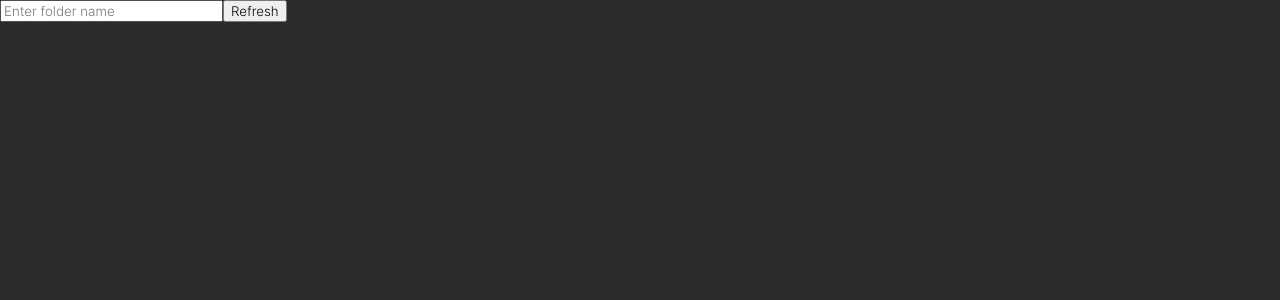
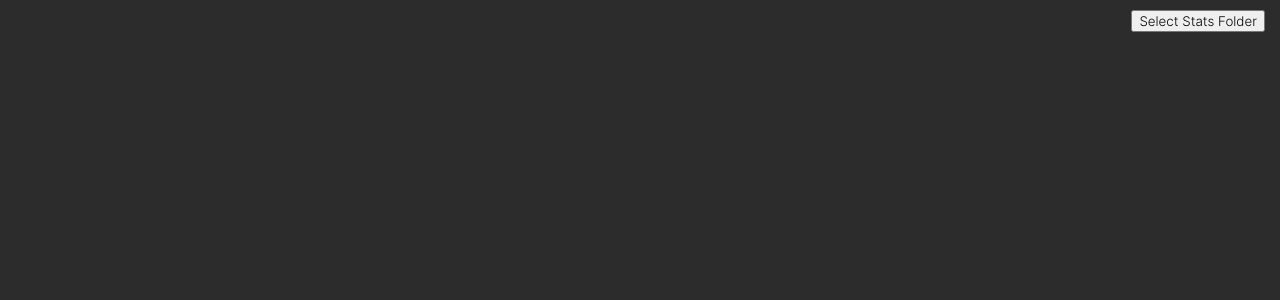
Before and after one commit to RubenHuizenga/super-mission-stats-viewer, a React (Vite) app: page / in a window 1280 px wide. Shown: the top 300 px of the page. Built offline with nearby package versions, Linux system fonts and the light colour scheme.

Commit message:
Folder name will now be saved after selecting
Added a file dialog and the automatic saving of the stats folder

```diff
--- a/src-tauri/tauri.conf.json
+++ b/src-tauri/tauri.conf.json
@@ -15,6 +15,9 @@
       "all": false,
       "shell": {
         "all": false,
+        "open": true
+      },
+      "dialog": {
         "open": true
       }
     },
--- a/src/components/MissionDataHeader.tsx
+++ b/src/components/MissionDataHeader.tsx
@@ -15,7 +15,7 @@ const MissionDataHeader: React.FC<IMissionDataHeaderProps> = ({ object }) => {
                     {object.MissionInfo.Biome}
                     {object.MissionInfo.IsDeepdive
                         ? `${object.MissionInfo.IsElite ? " - Elite " : " - "}Deep Dive`
-                        : `- ${object.MissionInfo.Hazard} `}
+                        : ` - ${object.MissionInfo.Hazard} `}
                     {object.MissionResult.WasSuccess ? " - Success" : " - Failure"}
                     {object.PlayerStats.IsHost ? " - Host" : " - Client"}
                 </h3>
--- a/src/components/MissionList.tsx
+++ b/src/components/MissionList.tsx
@@ -19,9 +19,11 @@ import SaltPits from "../assets/biomes/Salt Pits.png";
 import SandblastedCorridors from "../assets/biomes/Sandblasted Corridors.png";
 import DrgBg from '../assets/drg-blur.jpg'
 import OverallStats from "./OverallStats"
+import { open } from '@tauri-apps/api/dialog';
 
 //const itemsPerPage = 10;
 //const gameDirectory = "D:\\Games\\SteamLibrary\\steamapps\\common\\Deep Rock Galactic\\FSD\\Mods\\SuperMissionStats";
+const statsPathKey = "StatsPath";
 
 interface IBiomeImages {
     [biome: string]: string;
@@ -45,6 +47,18 @@ const MissionList = () => {
     const [fileNames, setFileNames] = useState<string[]>([]);
     const [fileContents, setFileContents] = useState<(IMissionDataInterface | IJSONError)[]>([]);
     const [filteredFileContents, setFilteredFileContents] = useState<(IMissionDataInterface | IJSONError)[]>([]);
+
+    const handleSelectFolder = async () => {
+        try {
+            const result = await open({ directory: true, multiple: false });
+            if (result?.length && typeof result === 'string') {
+                localStorage.setItem(statsPathKey, result);
+                setFolderName(result);
+            }
+        } catch (error) {
+            console.error('Error selecting folder:', error);
+        }
+    };
 
     const fetchFileNames = async () => {
         try {
@@ -105,16 +119,21 @@ const MissionList = () => {
     useEffect(() => {
     }, [filteredFileContents]);
 
-    const handleFolderNameChange = (event: ChangeEvent<HTMLInputElement>) => {
-        setFolderName(event.target.value);
-    };
+    useEffect(() => {
+        const statsPath = localStorage.getItem(statsPathKey);
+        if (statsPath) {
+            setFolderName(statsPath);
+        }
+    }, []);
+
+    useEffect(() => {
+        fetchData();
+    }, [folderName]);
 
     return (
         <section className="mission-list">
             <section className='search-bar'>
-
-                <input type="text" placeholder="Enter folder name" value={folderName} onChange={handleFolderNameChange} />
-                <button onClick={fetchData}>Refresh</button>
+                <button className='folder-select' onClick={handleSelectFolder}>Select Stats Folder</button>
             </section>
             <section>
                 {filteredFileContents.length > 0 && (
--- a/src/css/missionList.css
+++ b/src/css/missionList.css
@@ -29,6 +29,7 @@
     max-width: 100%;
     border: 2px solid;
     overflow: auto;
+    margin: 0 10px;
 }
 
 .data-container>* {
@@ -36,6 +37,20 @@
     max-height: 100%;
     width: 100%;
     overflow: auto;
+}
+
+.search-bar {
+    padding: 10px 0;
+    display: grid;
+    align-items: center;
+}
+
+.search-bar>* {
+    margin-right: 15px;
+}
+
+.folder-select {
+    justify-self: right;
 }
 
 .success-border {
--- a/src/interfaces/MissionData.tsx
+++ b/src/interfaces/MissionData.tsx
@@ -67,7 +67,6 @@ export interface IPlayerStats {
     Pings: number;
     LookedAtMap: number;
     Salutes: number;
-
     TimesResupplied: number;
     LongestTimeAlive: number
     MostSingleHitDamage: number;
```
Also changed, not shown: 2 other files (tests, documents, lock files or other folders).
